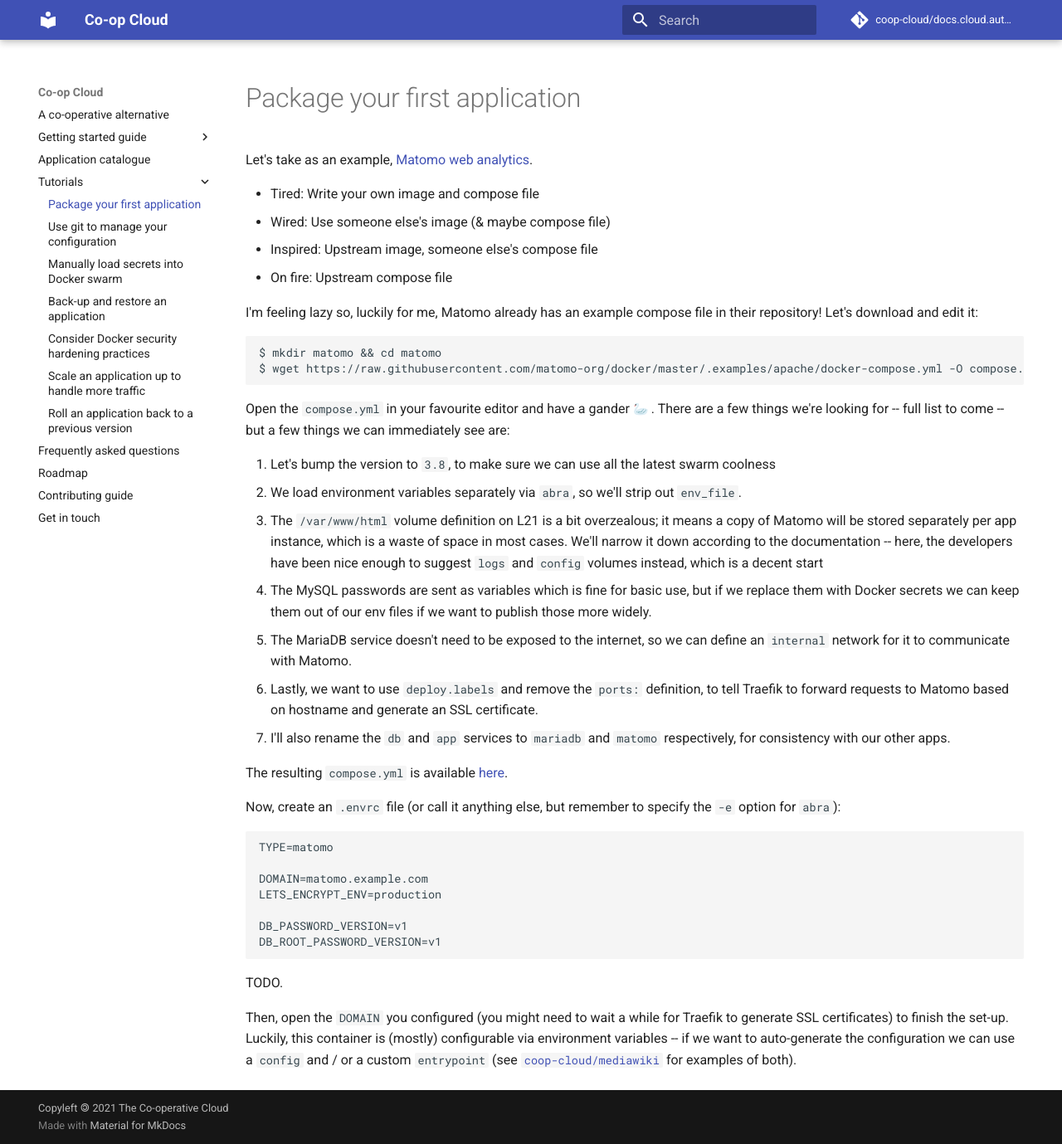
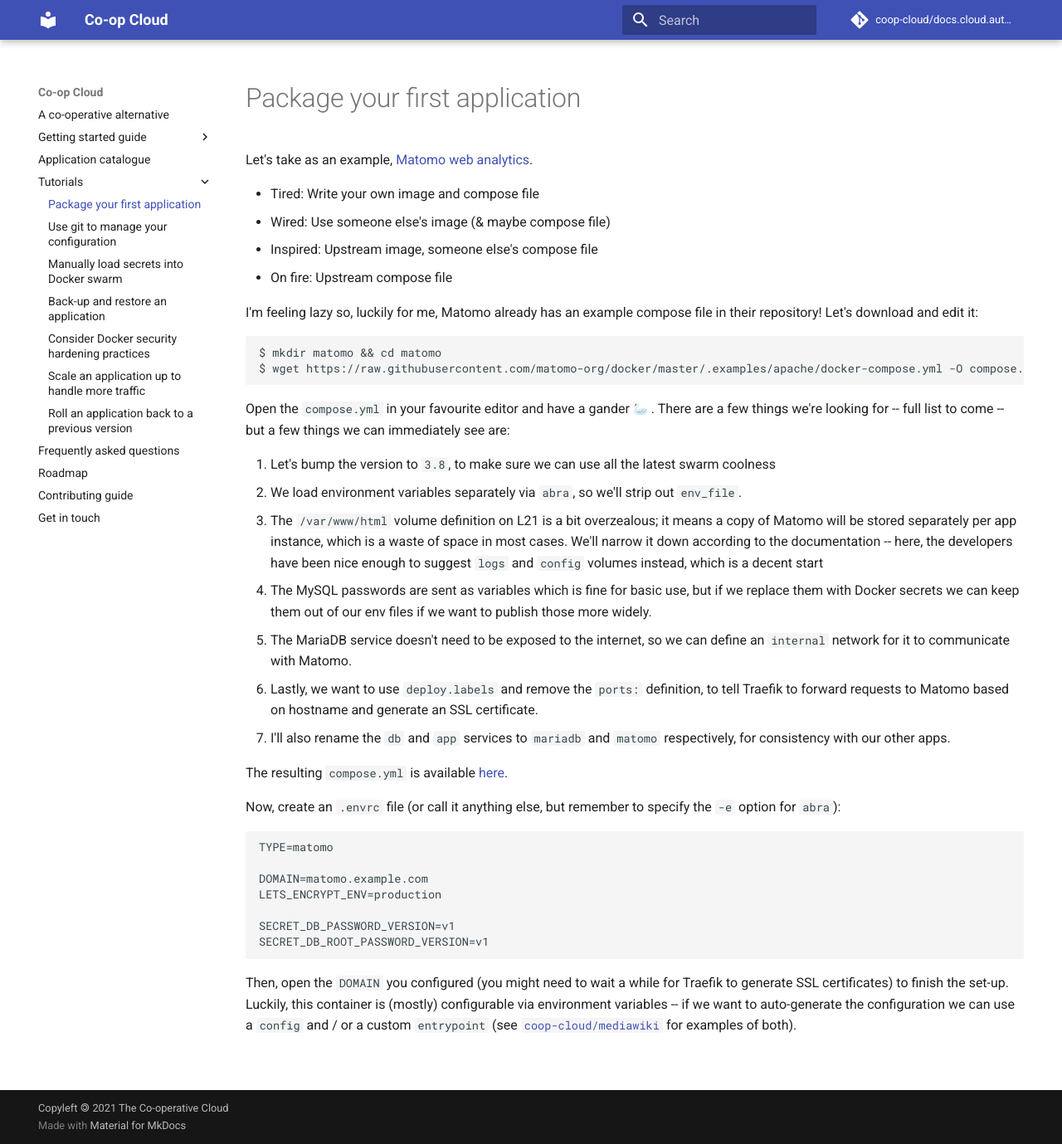
Before and after one commit to mayel/docs.coopcloud.tech, an MkDocs documentation site: the page built from docs/package.md, in a window 1280 px wide and 1379 px high. Shown: the whole window at 83% size. Built offline with MkDocs 1.6.1 and Material for MkDocs 9.7.7, drawn with Linux system fonts in a browser that asks for light colours; emoji names are drawn with the system emoji font.

Commit message:
Tweak secret names in packaging how-to

````diff
--- a/docs/package.md
+++ b/docs/package.md
@@ -36,10 +36,8 @@
 DOMAIN=matomo.example.com
 LETS_ENCRYPT_ENV=production
 
-DB_PASSWORD_VERSION=v1
-DB_ROOT_PASSWORD_VERSION=v1
+SECRET_DB_PASSWORD_VERSION=v1
+SECRET_DB_ROOT_PASSWORD_VERSION=v1
 ```
 
-TODO.
-
 Then, open the `DOMAIN` you configured (you might need to wait a while for Traefik to generate SSL certificates) to finish the set-up. Luckily, this container is (mostly) configurable via environment variables -- if we want to auto-generate the configuration we can use a `config` and / or a custom `entrypoint` (see [`coop-cloud/mediawiki`](https://git.autonomic.zone/coop-cloud/mediawiki) for examples of both).
````
